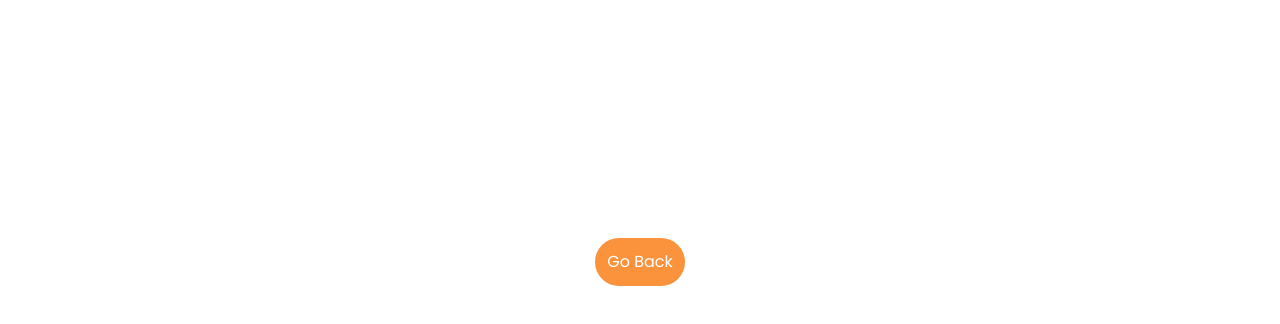
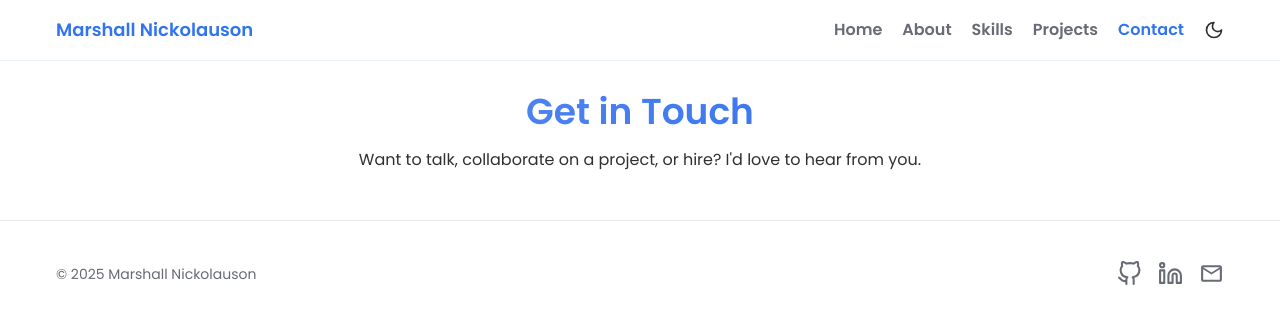
Before and after one commit to MarshallNickolauson/portfolio-website, a React (Vite) app: page /portfolio-website/contact in a window 1280 px wide. Before the commit this address had no page. Shown: the top 324 px of the page. Built offline with nearby package versions, Linux system fonts and the light colour scheme.

Commit message:
add: contact page route

```diff
--- /dev/null
+++ b/src/components/contactscreen/HeroSection.jsx
@@ -0,0 +1,48 @@
+import { useEffect, useRef, useState } from 'react';
+import pfp from '../../assets/img/pfp.png';
+import { FaArrowRight } from 'react-icons/fa';
+import { useNavigate } from 'react-router-dom';
+
+const HeroSection = () => {
+    const navigate = useNavigate();
+
+    const [isVisible, setIsVisible] = useState(false);
+    const containerRef = useRef(null);
+
+    useEffect(() => {
+        const handleReady = () => {
+            const observer = new IntersectionObserver(
+                ([entry]) => {
+                    if (entry.target === containerRef.current && entry.isIntersecting) {
+                        setIsVisible(true);
+                    }
+                },
+                { threshold: 0.2 }
+            );
+
+            if (containerRef.current) observer.observe(containerRef.current);
+        };
+
+        window.addEventListener('contact-scroll-reset-done', handleReady);
+
+        return () => window.removeEventListener('contact-scroll-reset-done', handleReady);
+    }, []);
+
+    return (
+        <section ref={containerRef} className='pt-[60px] bg-white dark:bg-darkMainBlue'>
+            <div className='flex flex-col justify-center pt-8'>
+                <h1 className={`text-4xl font-semibold text-center bg-gradient-to-r pb-2 from-mainBlue/75 to-mainBlueDark bg-clip-text text-transparent ${isVisible ? 'fade-in-bottom' : 'opacity-0'}`}>
+                    Get in Touch
+                </h1>
+                <p
+                    className={`text-md text-mainBlack dark:text-white text-center max-w-3xl flex justify-center mx-auto pt-2 ${isVisible ? 'fade-in-bottom' : 'opacity-0'}`}
+                    style={{ animationDelay: '0.2s' }}
+                >
+                    Want to talk, collaborate on a project, or hire? I'd love to hear from you.
+                </p>
+            </div>
+        </section>
+    );
+};
+
+export default HeroSection;
--- a/src/main.jsx
+++ b/src/main.jsx
@@ -8,6 +8,7 @@ import { ThemeProvider } from './context/ThemeContext';
 import AboutScreen from './screens/AboutScreen';
 import SkillsScreen from './screens/SkillsScreen';
 import ProjectsScreen from './screens/ProjectsScreen';
+import ContactScreen from './screens/ContactScreen';
 
 const router = createBrowserRouter(
     createRoutesFromElements(
@@ -16,6 +17,7 @@ const router = createBrowserRouter(
             <Route path='/about' element={<AboutScreen />} />
             <Route path='/skills' element={<SkillsScreen />} />
             <Route path='/projects' element={<ProjectsScreen />} />
+            <Route path='/contact' element={<ContactScreen />} />
             <Route path='*' element={<NotFoundScreen />} />
         </>
     ),
--- /dev/null
+++ b/src/screens/ContactScreen.jsx
@@ -0,0 +1,29 @@
+import React, { useEffect } from 'react';
+import { useLocation } from 'react-router-dom';
+import Navbar from '../components/Navbar';
+import Footer from '../components/Footer';
+import HeroSection from '../components/contactscreen/HeroSection';
+
+const ContactScreen = () => {
+    const { pathname } = useLocation();
+
+    useEffect(() => {
+        window.scrollTo(0, 0);
+
+        const timer = setTimeout(() => {
+            window.dispatchEvent(new Event('contact-scroll-reset-done'));
+        }, 200);
+
+        return () => clearTimeout(timer);
+    }, [pathname]);
+
+    return (
+        <>
+            <Navbar />
+            <HeroSection />
+            <Footer />
+        </>
+    );
+};
+
+export default ContactScreen;
```
